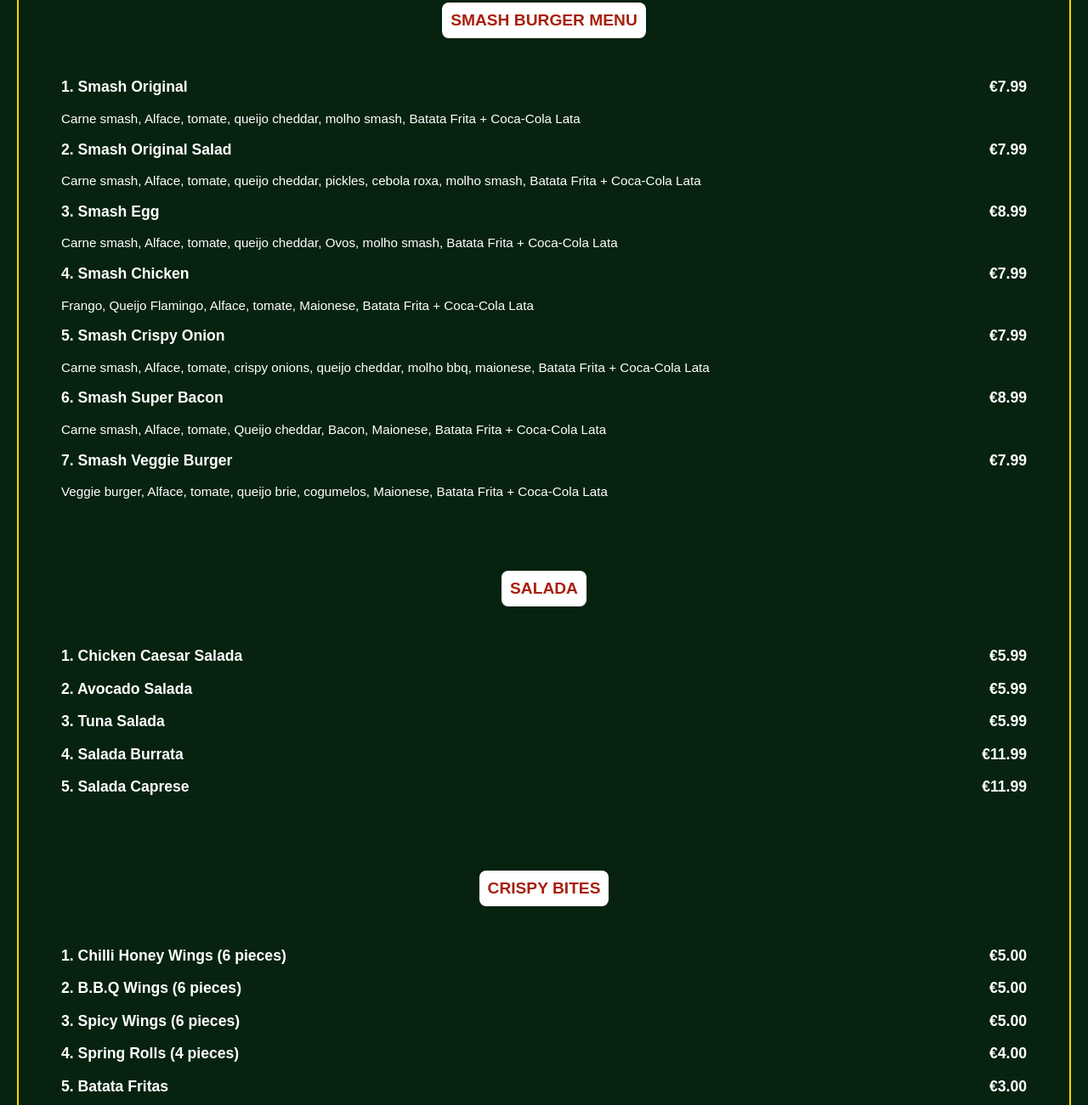
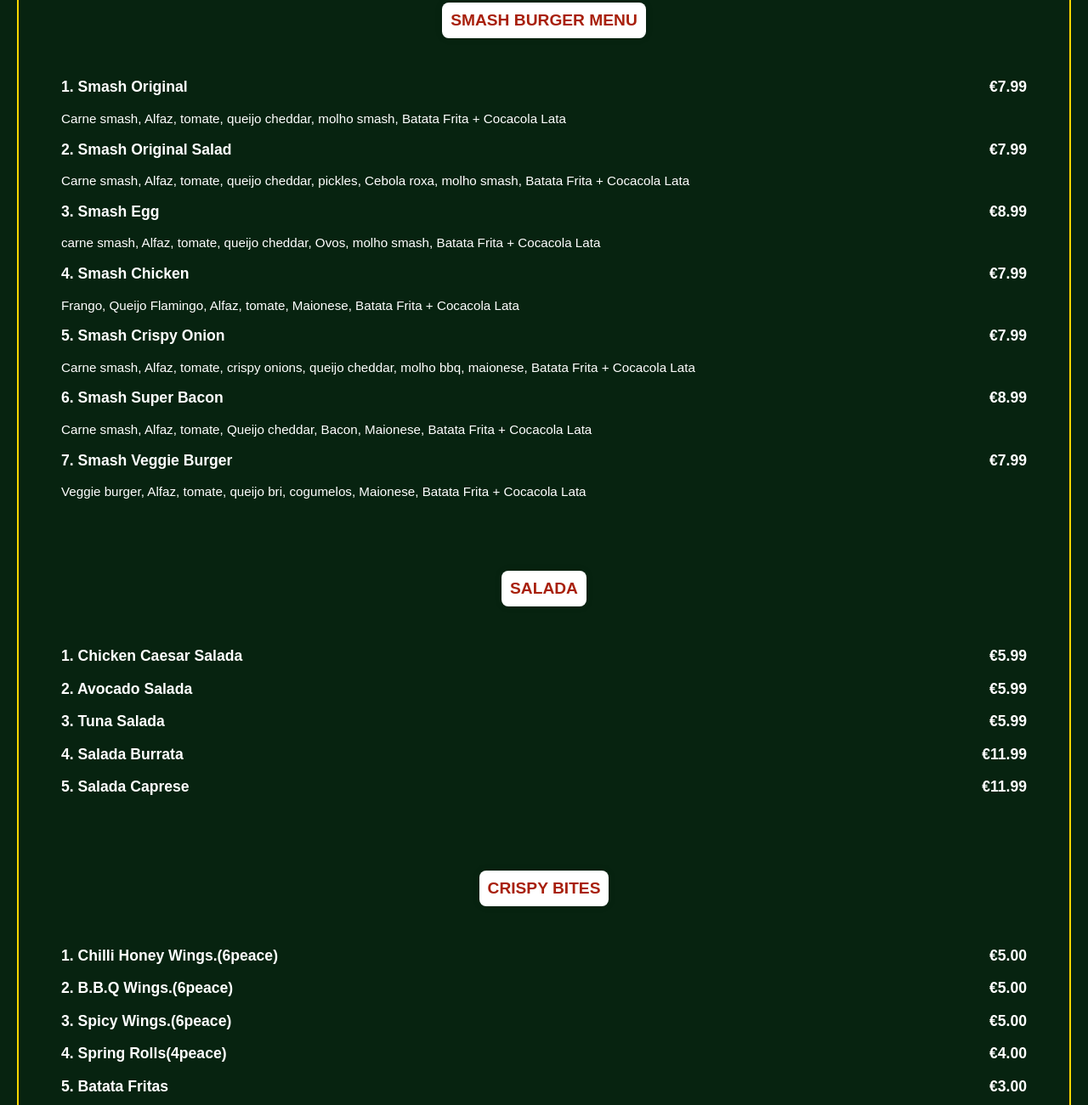
Before and after one commit to Avoynath/Mama, a plain HTML site: page index.html in a window 1280 px wide. Shown: the part 1019-2320 px from the top of the page at 85% size. Drawn offline with Linux system fonts and the light colour scheme.

Commit message:
Update index.html

```diff
--- a/index.html
+++ b/index.html
@@ -136,31 +136,31 @@
             <div class="menu-column">
                 <div class="menu-item">
                     <h3>1. Smash Original <span class="price">€7.99</span></h3>
-                    <p>Carne smash, Alface, tomate, queijo cheddar, molho smash, Batata Frita + Coca-Cola Lata</p>
+                    <p>Carne smash, Alfaz, tomate, queijo cheddar, molho smash, Batata Frita + Cocacola Lata</p>
                 </div>
                 <div class="menu-item">
                     <h3>2. Smash Original Salad <span class="price">€7.99</span></h3>
-                    <p>Carne smash, Alface, tomate, queijo cheddar, pickles, cebola roxa, molho smash, Batata Frita + Coca-Cola Lata</p>
+                    <p>Carne smash, Alfaz, tomate, queijo cheddar, pickles, Cebola roxa, molho smash, Batata Frita + Cocacola Lata</p>
                 </div>
                 <div class="menu-item">
                     <h3>3. Smash Egg <span class="price">€8.99</span></h3>
-                    <p>Carne smash, Alface, tomate, queijo cheddar, Ovos, molho smash, Batata Frita + Coca-Cola Lata</p>
+                    <p>carne smash, Alfaz, tomate, queijo cheddar, Ovos, molho smash, Batata Frita + Cocacola Lata</p>
                 </div>
                 <div class="menu-item">
                     <h3>4. Smash Chicken <span class="price">€7.99</span></h3>
-                    <p>Frango, Queijo Flamingo, Alface, tomate, Maionese, Batata Frita + Coca-Cola Lata</p>
+                    <p>Frango, Queijo Flamingo, Alfaz, tomate, Maionese, Batata Frita + Cocacola Lata</p>
                 </div>
                 <div class="menu-item">
                     <h3>5. Smash Crispy Onion <span class="price">€7.99</span></h3>
-                    <p>Carne smash, Alface, tomate, crispy onions, queijo cheddar, molho bbq, maionese, Batata Frita + Coca-Cola Lata</p>
+                    <p>Carne smash, Alfaz, tomate, crispy onions, queijo cheddar, molho bbq, maionese, Batata Frita + Cocacola Lata</p>
                 </div>
                 <div class="menu-item">
                     <h3>6. Smash Super Bacon <span class="price">€8.99</span></h3>
-                    <p>Carne smash, Alface, tomate, Queijo cheddar, Bacon, Maionese, Batata Frita + Coca-Cola Lata</p>
+                    <p>Carne smash, Alfaz, tomate, Queijo cheddar, Bacon, Maionese, Batata Frita + Cocacola Lata</p>
                 </div>
                 <div class="menu-item">
                     <h3>7. Smash Veggie Burger <span class="price">€7.99</span></h3>
-                    <p>Veggie burger, Alface, tomate, queijo brie, cogumelos, Maionese, Batata Frita + Coca-Cola Lata</p>
+                    <p>Veggie burger, Alfaz, tomate, queijo bri, cogumelos, Maionese, Batata Frita + Cocacola Lata</p>
                 </div>
             </div>
         </div>
@@ -196,16 +196,16 @@
         <div class="menu-container">
             <div class="menu-column">
                 <div class="menu-item">
-                    <h3>1. Chilli Honey Wings (6 pieces) <span class="price">€5.00</span></h3>
+                    <h3>1. Chilli Honey Wings.(6peace) <span class="price">€5.00</span></h3>
                 </div>
                 <div class="menu-item">
-                    <h3>2. B.B.Q Wings (6 pieces) <span class="price">€5.00</span></h3>
+                    <h3>2. B.B.Q Wings.(6peace) <span class="price">€5.00</span></h3>
                 </div>
                 <div class="menu-item">
-                    <h3>3. Spicy Wings (6 pieces) <span class="price">€5.00</span></h3>
+                    <h3>3. Spicy Wings.(6peace) <span class="price">€5.00</span></h3>
                 </div>
                 <div class="menu-item">
-                    <h3>4. Spring Rolls (4 pieces) <span class="price">€4.00</span></h3>
+                    <h3>4. Spring Rolls(4peace) <span class="price">€4.00</span></h3>
                 </div>
                 <div class="menu-item">
                     <h3>5. Batata Fritas <span class="price">€3.00</span></h3>
@@ -227,7 +227,7 @@
             <div class="menu-column">
                 <div class="menu-item">
                     <p>Água 50cl <span class="price">€1.50</span></p>
-                    <p>Água 1.5l <span class="price">€2.50</span></p>
+                    <p>Água 1.5L<span class="price">€2.50</span></p>
                     <p>Água pedras 25cl <span class="price">€1.50</span></p>
                     <p>Água pedras limão 25cl <span class="price">€2.00</span></p>
                     <p>Água ginger Ale 25cl <span class="price">€2.00</span></p>
@@ -235,9 +235,9 @@
                     <p>Água castelo 25cl <span class="price">€1.50</span></p>
                     <p>Ucal 250ml <span class="price">€1.50</span></p>
                     <p>Coca cola lata 33cl <span class="price">€1.99</span></p>
-                    <p>Coca-Cola 1 litro <span class="price">€2.99</span></p>
+                    <p>Coca-Cola 1Litros <span class="price">€2.99</span></p>
                     <p>Coca-Cola Zero lata 33cl <span class="price">€1.99</span></p>
-                    <p>Coca cola garrafa 25cl <span class="price">€1.49</span></p>
+                    <p>Coca cola grafa 25cl <span class="price">€1.49</span></p>
                     <p>Sumol laranja lata 33cl <span class="price">€1.99</span></p>
                     <p>Sumol laranja 1.5 litros <span class="price">€3.00</span></p>
                     <p>Sumol ananas lata 33cl <span class="price">€1.99</span></p>
```
